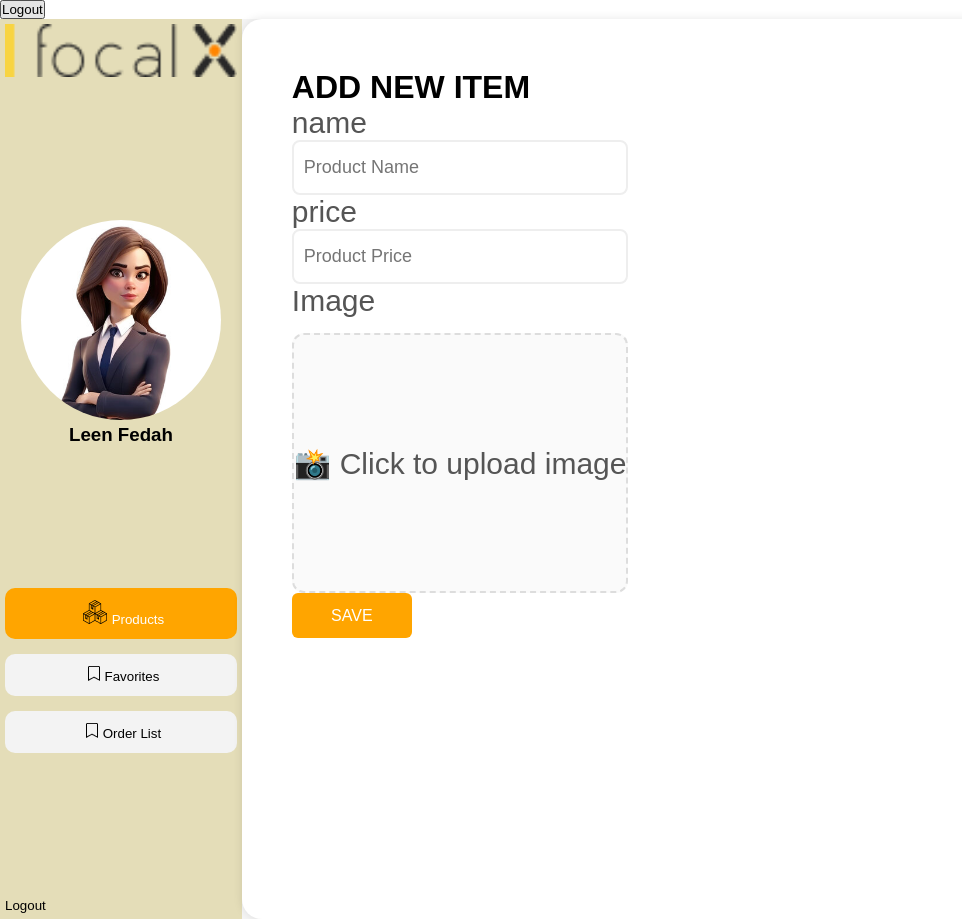
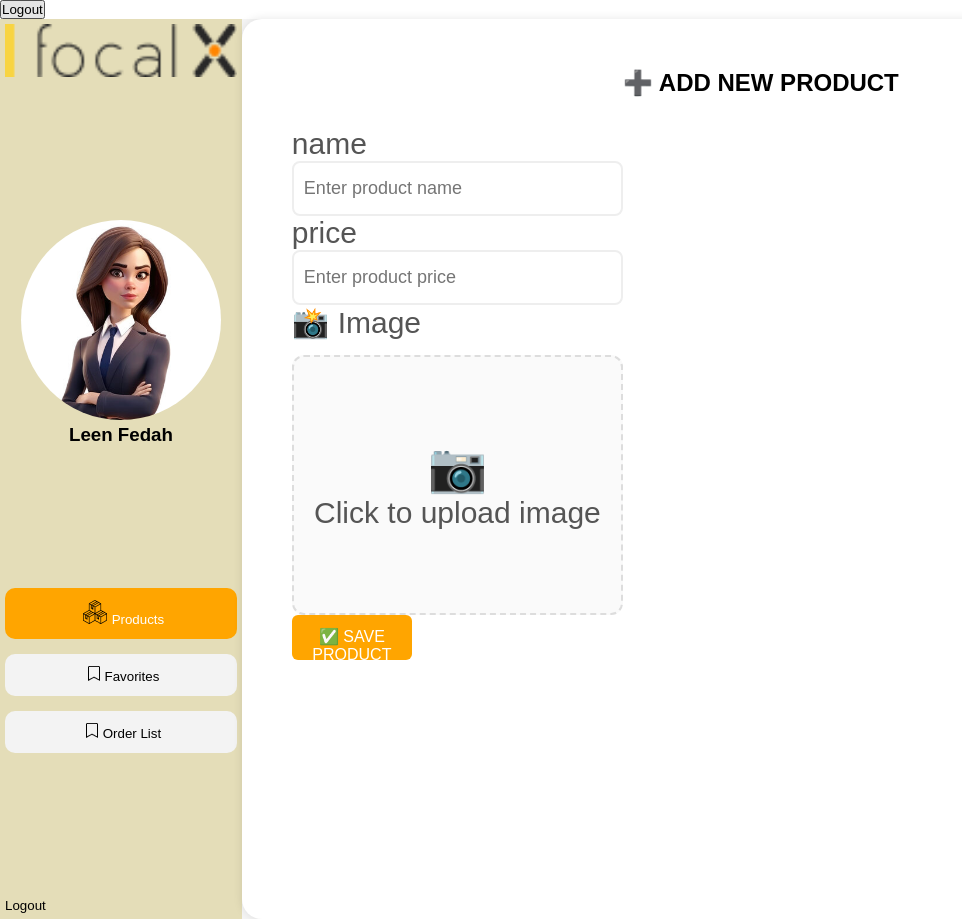
Before and after one commit to leenfedah77/Task4-adv, a React (Vite) app: page /dashboard/add in a window 1280 px wide. Shown: the whole page, without its empty margins (0-962 px from the left). Built offline with nearby package versions, Linux system fonts and the light colour scheme; sample sign-in values are in the browser's storage.

Commit message:
Fix: Complete working version with proper image previews and product addition

```diff
--- a/src/components/Form/Form.tsx
+++ b/src/components/Form/Form.tsx
@@ -33,8 +33,17 @@ const Form = <T extends FormValues>({
     const newErrors: Record<string, string> = {};
 
     inputs.forEach((input) => {
-      if (input.type === "file") return;
-      if (!data.current[input.name] || data.current[input.name].trim() === "") {
+      // Skip file validation if preview exists
+      if (input.type === "file" && imagePreview[input.name]) {
+        return;
+      }
+
+      // Required text inputs
+      if (
+        input.type !== "file" &&
+        (!data.current[input.name] ||
+          data.current[input.name].toString().trim() === "")
+      ) {
         newErrors[input.name] = `${input.name} is required`;
       }
     });
@@ -45,12 +54,12 @@ const Form = <T extends FormValues>({
 
   const sendData = async (event: FormEvent<HTMLFormElement>) => {
     event.preventDefault();
-    setIsSubmitting(true);
 
     if (!validateForm()) {
-      setIsSubmitting(false);
       return;
     }
+
+    setIsSubmitting(true);
 
     try {
       const formData = { ...data.current } as T;
@@ -71,15 +80,20 @@ const Form = <T extends FormValues>({
     }
   };
 
-  const handleImageChange = (inputName: string, event: React.ChangeEvent<HTMLInputElement>) => {
+  const handleImageChange = (
+    inputName: string,
+    event: React.ChangeEvent<HTMLInputElement>
+  ) => {
     const file = event.target.files?.[0];
     if (file) {
       const reader = new FileReader();
       reader.onload = (e) => {
+        const result = e.target?.result as string;
         setImagePreview((prev) => ({
           ...prev,
-          [inputName]: e.target?.result as string,
+          [inputName]: result,
         }));
+        console.log("📸 Image preview ready:", inputName);
       };
       reader.readAsDataURL(file);
       data.current = {
@@ -91,23 +105,22 @@ const Form = <T extends FormValues>({
 
   return (
     <form onSubmit={sendData} className={styles.formmain}>
-      <h1 className={styles.formtitle}>{title}</h1>
+      {title && <h1 className={styles.formtitle}>{title}</h1>}
 
       <div className={styles.formcontent}>
         <div className={styles.inputcontainer}>
           {inputs.map((input, index) => {
-            return input.type !== "file" ? (
+            if (input.type !== "file") {
+              return (
                 <div className={styles.inputgroup} key={index}>
-                <label className={styles.inputlabel}>
-                  {input.name}
-                </label>
+                  <label className={styles.inputlabel}>{input.name}</label>
 
                   <input
                     className={styles.formInput}
                     type={input.type}
                     name={input.name}
                     placeholder={input.placeholder}
-                  defaultValue={input.value}
+                    defaultValue={input.value || ""}
                     required
                     onChange={(event) => {
                       data.current = {
@@ -122,45 +135,80 @@ const Form = <T extends FormValues>({
                   />
                   {errors[input.name] && (
                     <span style={{ color: "red", fontSize: "12px" }}>
-                    {errors[input.name]}
+                      ❌ {errors[input.name]}
                     </span>
                   )}
                 </div>
-            ) : (
+              );
+            } else {
+              return (
                 <div className={styles.imagecontainer} key={index}>
-                <label className={styles.imagetitle}>
-                  Image
-                </label>
+                  <label className={styles.imagetitle}>📸 Image</label>
 
                   <label className={styles.imagebox}>
-                  {imagePreview[input.name] || input.value ? (
+                    {imagePreview[input.name] ? (
                       <img
-                      src={imagePreview[input.name] || input.value}
+                        src={imagePreview[input.name]}
                         alt="preview"
-                      width={200}
                         className={styles.previewimage}
+                        style={{
+                          maxWidth: "200px",
+                          maxHeight: "200px",
+                          objectFit: "contain",
+                        }}
+                      />
+                    ) : input.value ? (
+                      <img
+                        src={input.value}
+                        alt="existing"
+                        className={styles.previewimage}
+                        style={{
+                          maxWidth: "200px",
+                          maxHeight: "200px",
+                          objectFit: "contain",
+                        }}
                       />
                     ) : (
+                      <div
+                        style={{
+                          display: "flex",
+                          flexDirection: "column",
+                          alignItems: "center",
+                          justifyContent: "center",
+                          minHeight: "150px",
+                        }}
+                      >
+                        <span style={{ fontSize: "48px" }}>📷</span>
                         <span className={styles.uploadtext}>
-                      📸 Click to upload image
+                          Click to upload image
                         </span>
+                      </div>
                     )}
 
                     <input
                       className={styles.imageinput}
-                    type={input.type}
+                      type="file"
                       name={input.name}
-                    placeholder={input.placeholder}
+                      accept="image/*"
                       onChange={(event) => handleImageChange(input.name, event)}
                       required={!imagePreview[input.name] && !input.value}
                     />
                   </label>
                 </div>
               );
+            }
           })}
         </div>
       </div>
-      <button className="submitBtn" disabled={isSubmitting}>
+      <button
+        className="submitBtn"
+        disabled={isSubmitting}
+        type="submit"
+        style={{
+          opacity: isSubmitting ? 0.6 : 1,
+          cursor: isSubmitting ? "not-allowed" : "pointer",
+        }}
+      >
         {submit}
       </button>
     </form>
--- a/src/pages/AddItem.tsx
+++ b/src/pages/AddItem.tsx
@@ -12,44 +12,63 @@ const AddItem = () => {
   const [loading, setLoading] = useState(false);
 
   const submitData = async (formData: ItemCreated) => {
-    setError(null);
-    setLoading(true);
+    try {
+      setError(null);
+      setLoading(true);
 
-    const body = new FormData();
+      // التحقق من البيانات
+      if (!formData.name || !formData.price || !formData.image) {
+        setError("Please fill all fields including image");
+        setLoading(false);
+        return;
+      }
 
-    body.append("name", formData.name);
-    body.append("price", formData.price);
-    body.append("image", formData.image);
+      const body = new FormData();
+      body.append("name", formData.name);
+      body.append("price", formData.price);
+      body.append("image", formData.image);
 
-    try {
       const token = localStorage.getItem("token");
+
+      if (!token) {
+        setError("You must be logged in");
+        setLoading(false);
+        navigate("/");
+        return;
+      }
+
+      // تصحيح الـ headers
+      const config = {
+        headers: {
+          Authorization: token,
+          Accept: "application/json",
+        },
+      };
 
       const res = await axios.post(
         "https://dashboard-i552.onrender.com/api/items",
         body,
-        {
-          headers: {
-            Authorization: token || "",
-            Accept: "application/json",
-            "Content-Type": "multipart/form-data",
-          },
-        }
+        config
       );
 
-      console.log("SUCCESS:", res.data);
+      console.log("✅ SUCCESS:", res.data);
       setLoading(false);
 
-      navigate("/dashboard", {
-        replace: true,
-      });
+      // انتظر قليلاً قبل الانتقال
+      setTimeout(() => {
+        navigate("/dashboard");
+      }, 1000);
     } catch (err: any) {
-      console.log("ERROR:", err);
+      console.error("❌ ERROR:", err.response?.data || err.message);
       setLoading(false);
 
-      setError(
+      const errorMsg =
         err?.response?.data?.message ||
-          "Upload failed. Please try again."
-      );
+        err?.response?.data?.error ||
+        err.message ||
+        "Upload failed. Please try again.";
+
+      setError(errorMsg);
     }
   };
 
@@ -58,22 +77,39 @@ const AddItem = () => {
       <Sidebar />
 
       <div className={styles.addcontainer}>
-        {error && <p style={{ color: "red" }}>{error}</p>}
+        <h2 style={{ textAlign: "center", marginBottom: "20px" }}>
+          ➕ ADD NEW PRODUCT
+        </h2>
+
+        {error && (
+          <div
+            style={{
+              backgroundColor: "#ffebee",
+              color: "#c62828",
+              padding: "12px",
+              borderRadius: "4px",
+              marginBottom: "15px",
+              textAlign: "center",
+            }}
+          >
+            {error}
+          </div>
+        )}
 
         <Form
-          title="ADD NEW ITEM"
-          submit={loading ? "Loading..." : "SAVE"}
+          title=""
+          submit={loading ? "⏳ Loading..." : "✅ SAVE PRODUCT"}
           onSubmit={submitData}
           inputs={[
             {
               name: "name",
               type: "text",
-              placeholder: "Product Name",
+              placeholder: "Enter product name",
             },
             {
               name: "price",
-              type: "text",
-              placeholder: "Product Price",
+              type: "number",
+              placeholder: "Enter product price",
             },
             {
               name: "image",
--- a/src/pages/ReadItems.tsx
+++ b/src/pages/ReadItems.tsx
@@ -13,28 +13,41 @@ const ReadItems = () => {
   const [selected, setSelected] = useState<number | null>(null);
   const [search, setSearch] = useState("");
   const [loading, setLoading] = useState(true);
+  const [error, setError] = useState<string>("");
 
   const perPage = 6;
 
   const defaultImage =
-    "https://via.placeholder.com/300x200?text=No+Image";
+    "https://via.placeholder.com/300x200?text=No+Image&bg=E8E8E8&textColor=999";
 
   const getItems = async () => {
     try {
       setLoading(true);
+      setError("");
+
+      const token = localStorage.getItem("token");
+      if (!token) {
+        setError("Please login first");
+        setLoading(false);
+        return;
+      }
+
       const res = await axios.get(
         "https://dashboard-i552.onrender.com/api/items",
         {
           headers: {
-            Authorization: localStorage.getItem("token") || "",
+            Authorization: token,
+            Accept: "application/json",
           },
         }
       );
 
-      setItems(res.data.data || []);
+      console.log("✅ Items loaded:", res.data);
+      setItems(res.data.data || res.data || []);
       setLoading(false);
-    } catch (error) {
-      console.log("Error fetching items", error);
+    } catch (error: any) {
+      console.error("❌ Error fetching items:", error);
+      setError("Failed to load products");
       setLoading(false);
     }
   };
@@ -45,19 +58,22 @@ const ReadItems = () => {
 
   const deleteItem = async (id: number) => {
     try {
+      const token = localStorage.getItem("token");
       await axios.delete(
         `https://dashboard-i552.onrender.com/api/items/${id}`,
         {
           headers: {
-            Authorization: localStorage.getItem("token") || "",
+            Authorization: token || "",
+            Accept: "application/json",
           },
         }
       );
 
+      console.log("✅ Product deleted");
       setPopup(false);
       getItems();
     } catch (error) {
-      console.log("Delete Error", error);
+      console.error("❌ Delete Error:", error);
       alert("Failed to delete item");
     }
   };
@@ -79,27 +95,50 @@ const ReadItems = () => {
         {/* top bar */}
         <div className="topbar">
           <input
-            placeholder="Search product by name"
+            placeholder="🔍 Search product by name"
             value={search}
             onChange={(e) => setSearch(e.target.value)}
           />
 
           <Link to="/dashboard/add">
-            <button className="add-btn">ADD NEW PRODUCT</button>
+            <button className="add-btn">➕ ADD NEW PRODUCT</button>
           </Link>
         </div>
+
+        {/* error message */}
+        {error && (
+          <div
+            style={{
+              backgroundColor: "#ffebee",
+              color: "#c62828",
+              padding: "12px",
+              borderRadius: "4px",
+              marginBottom: "15px",
+              textAlign: "center",
+            }}
+          >
+            {error}
+          </div>
+        )}
 
         {/* grid */}
         <div className="grid">
           {loading ? (
-            <p>Loading products...</p>
+            <div style={{ textAlign: "center", width: "100%", padding: "40px" }}>
+              <p>⏳ Loading products...</p>
+            </div>
+          ) : items.length === 0 ? (
+            <div style={{ textAlign: "center", width: "100%", padding: "40px" }}>
+              <p>📦 No products found</p>
+              <p>Create your first product by clicking "ADD NEW PRODUCT"</p>
+            </div>
           ) : paginated.length > 0 ? (
             paginated.map((item) => (
               <div className="card" key={item.id}>
                 {/* actions */}
                 <div className="card-actions">
                   <Link to={`/dashboard/edit/${item.id}`}>
-                    <button className="edit-btn">Edit</button>
+                    <button className="edit-btn">✏️ Edit</button>
                   </Link>
 
                   <button
@@ -109,7 +148,7 @@ const ReadItems = () => {
                       setPopup(true);
                     }}
                   >
-                    Delete
+                    🗑️ Delete
                   </button>
                 </div>
 
@@ -129,32 +168,37 @@ const ReadItems = () => {
                 </Link>
 
                 <h3>{item.name}</h3>
-                <p>{item.price}$</p>
+                <p className="price">${item.price}</p>
               </div>
             ))
           ) : (
-            <p>No products found</p>
+            <div style={{ textAlign: "center", width: "100%", padding: "40px" }}>
+              <p>🔍 No products match your search</p>
+            </div>
           )}
         </div>
 
         {/* pagination */}
+        {paginated.length > 0 && (
           <div className="pagination">
             <button
               disabled={page === 1}
               onClick={() => setPage(page - 1)}
             >
-            {"<"}
+              ← Previous
             </button>
 
-          <span>{page}</span>
+            <span>Page {page}</span>
 
             <button
               disabled={page * perPage >= filteredItems.length}
               onClick={() => setPage(page + 1)}
             >
-            {">"}
+              Next →
             </button>
           </div>
+        )}
+
         {/* popup */}
         {popup && (
           <DeletePopup
```
Lines whose indentation alone changed are shown as unchanged.
